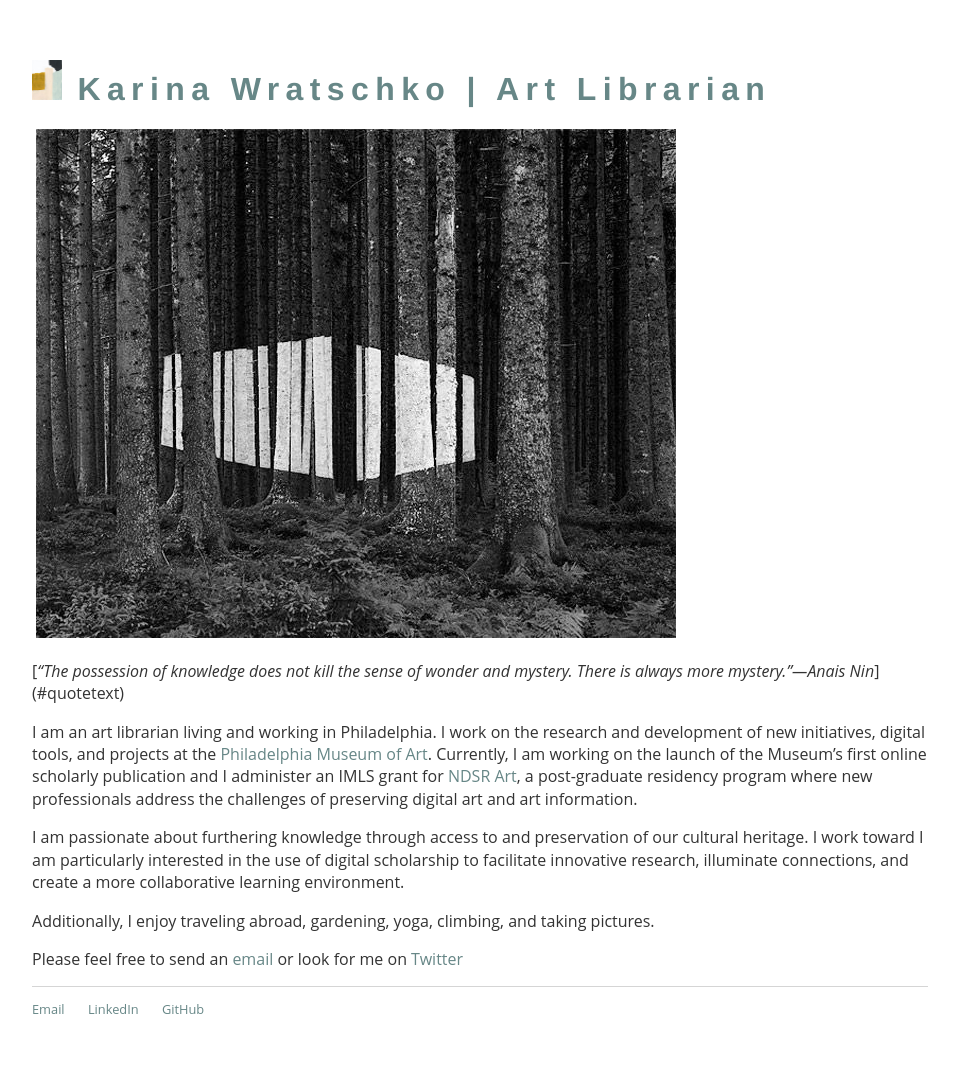
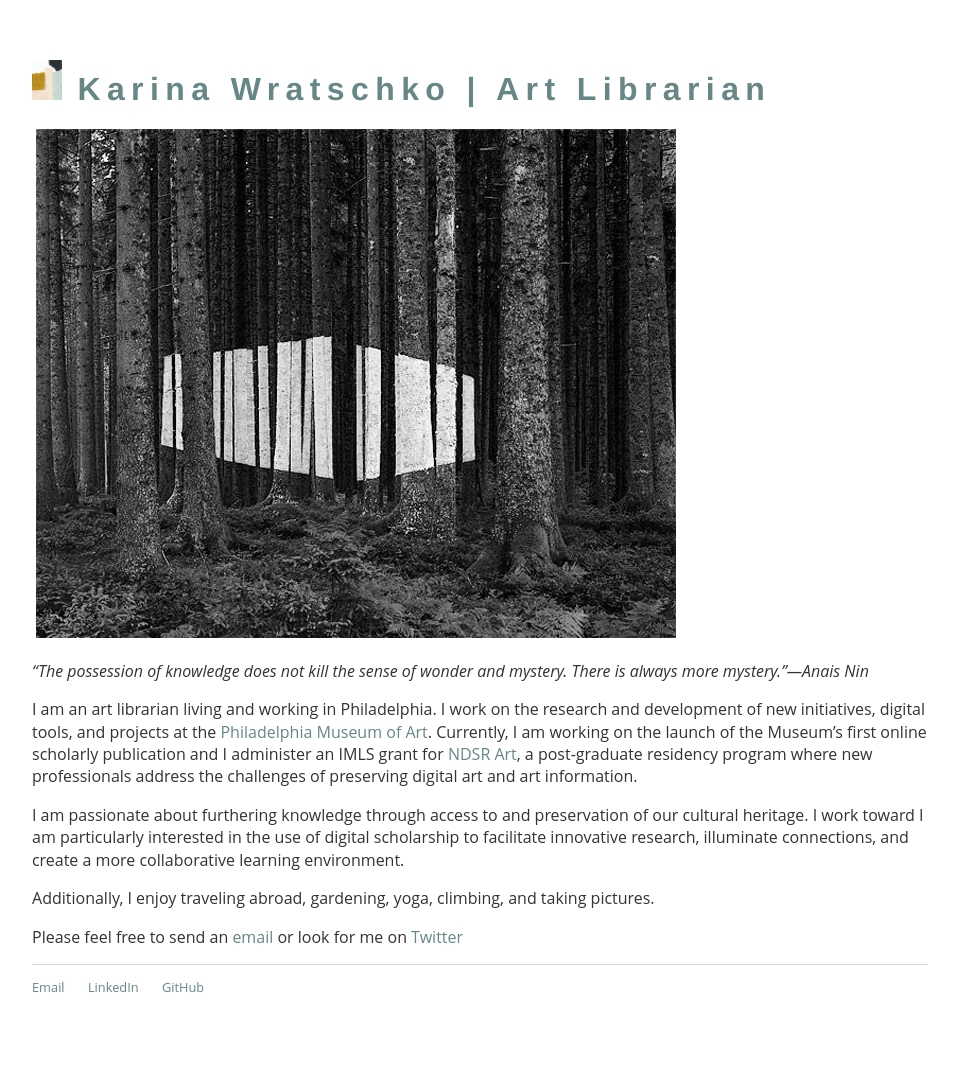
Before and after one commit to karinanw/karinanw.github.io, a Jekyll site: the page built from index.md, in a window 1280 px wide. Shown: the whole page, without its empty margins (160-1117 px from the left). Built offline with Jekyll 4.4.1, drawn with Linux system fonts in a browser that asks for light colours; after the commit the page ends 1056 px from its top, so only the background shows below that.

Commit message:
Update index.md

```diff
--- a/index.md
+++ b/index.md
@@ -5,7 +5,7 @@ title: Karina Wratschko | Art Librarian
 <img class="homeimage">
 ![Imbeir](/images/imberi.jpg)
 
-[*"The possession of knowledge does not kill the sense of wonder and mystery. There is always more mystery."---Anais Nin*] (#quotetext)
+*"The possession of knowledge does not kill the sense of wonder and mystery. There is always more mystery."---Anais Nin* <!--{p:.quotetext}-->
 
 I am an art librarian living and working in Philadelphia. I work on the research and development of new initiatives, digital tools, and projects at the [Philadelphia Museum of Art](www.philamuseum.org). Currently, I am working on the launch of the Museum's first online scholarly publication and I administer an IMLS grant for [NDSR Art](http://ndsr-pma.arlisna.org/), a post-graduate residency program where new professionals address the challenges of preserving digital art and art information.
 
```
